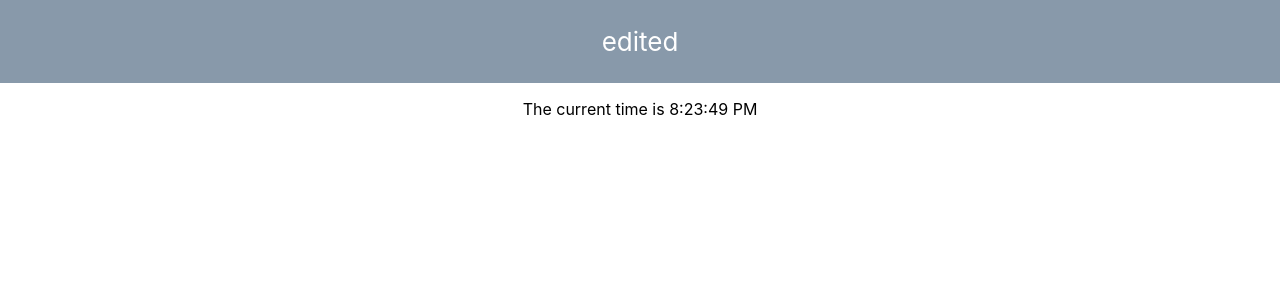
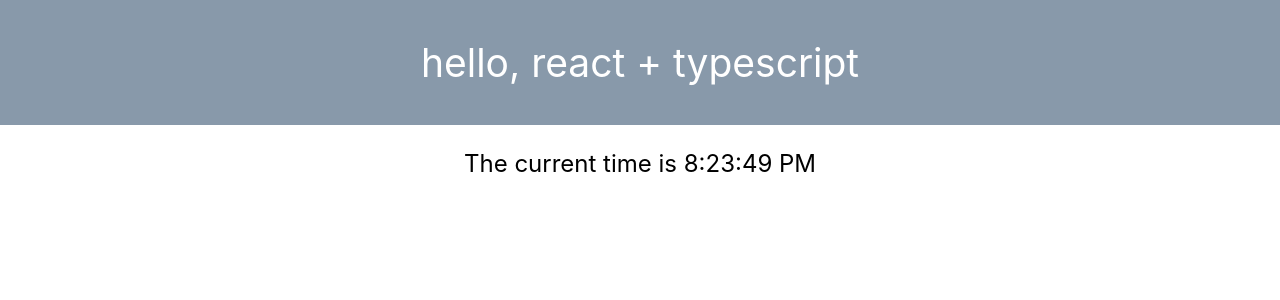
Before and after one commit to emptydiagram/react-ts-todo, a React (Create React App) app: page / in a window 1280 px wide. Shown: the top 300 px of the page. Built offline with nearby package versions, Linux system fonts and the light colour scheme; the HTML template or start-up script is replaced by a standard one.

Commit message:
clock: every :10, :20, ... :50, :00 after the second, highlight

```diff
--- a/src/App.tsx
+++ b/src/App.tsx
@@ -6,7 +6,7 @@ const App: React.FC = () => {
   return (
     <div className="App">
       <header className="App-header">
-        <p>edited</p>
+        <p>hello, react + typescript</p>
       </header>
       <div>
         <Clock />
--- /dev/null
+++ b/src/Clock.css
@@ -0,0 +1,9 @@
+.highlight-10 {
+  font-weight: bold;
+  color: red;
+  font-size: 2em;
+}
+
+p {
+  font-size: 1.5em;
+}
--- a/src/Clock.tsx
+++ b/src/Clock.tsx
@@ -1,5 +1,6 @@
 
 import React, { Component } from 'react'; // let's also import Component
+import './Clock.css';
 
 // the clock's state has one field: The current time, based upon the
 // JavaScript class Date
@@ -32,6 +33,12 @@ export default class Clock extends Component<{}, ClockState> {
 
   // render will know everything!
   render() {
-    return <p>The current time is {this.state.time.toLocaleTimeString()}</p>
+    let message = "The current time is " + this.state.time.toLocaleTimeString();
+
+    if (this.state.time.getSeconds() % 10 === 0) {
+        return <p className="highlight-10">{ message }</p>
+    } else {
+        return <p>{ message }</p>
+    }
   }
 }
```
